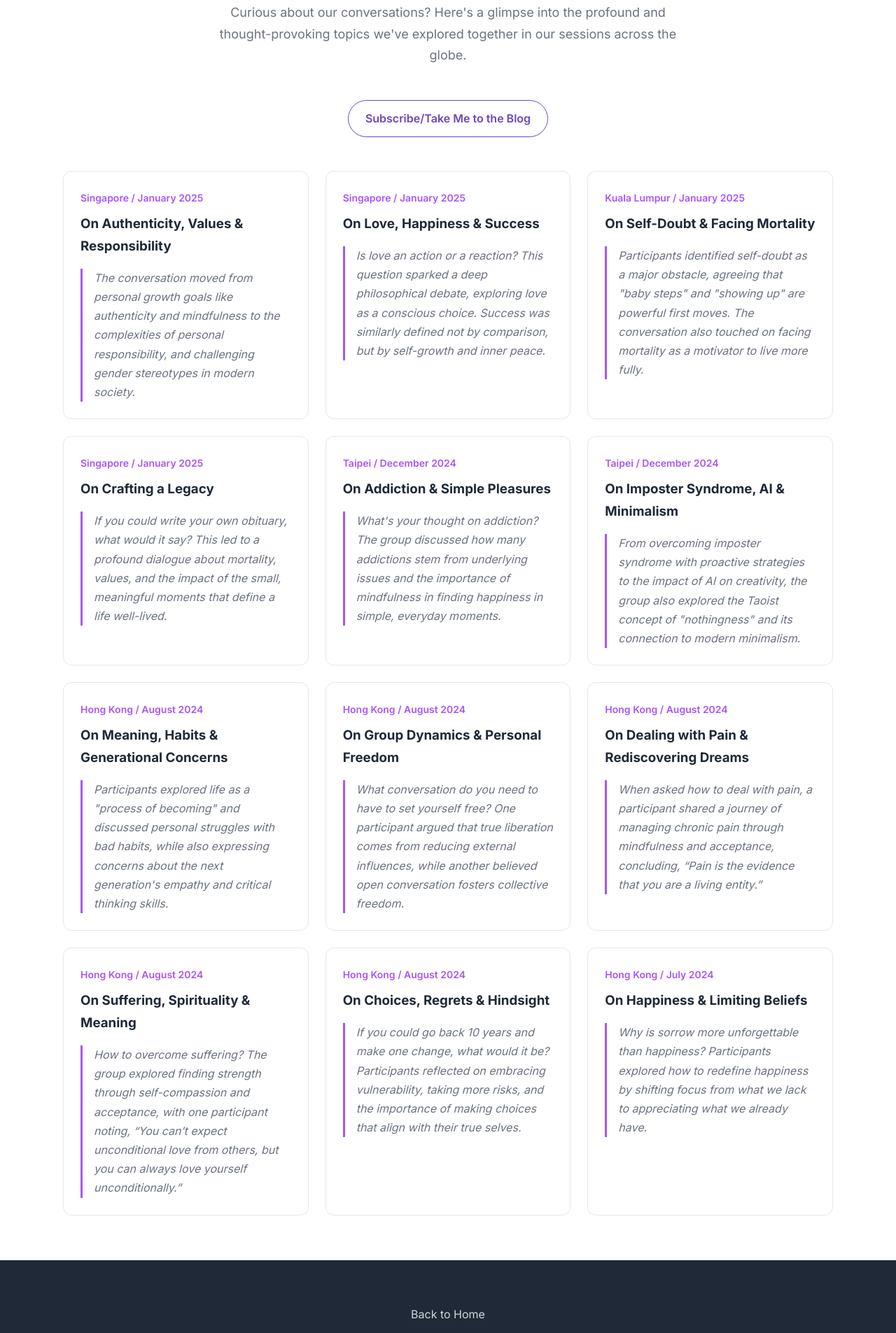
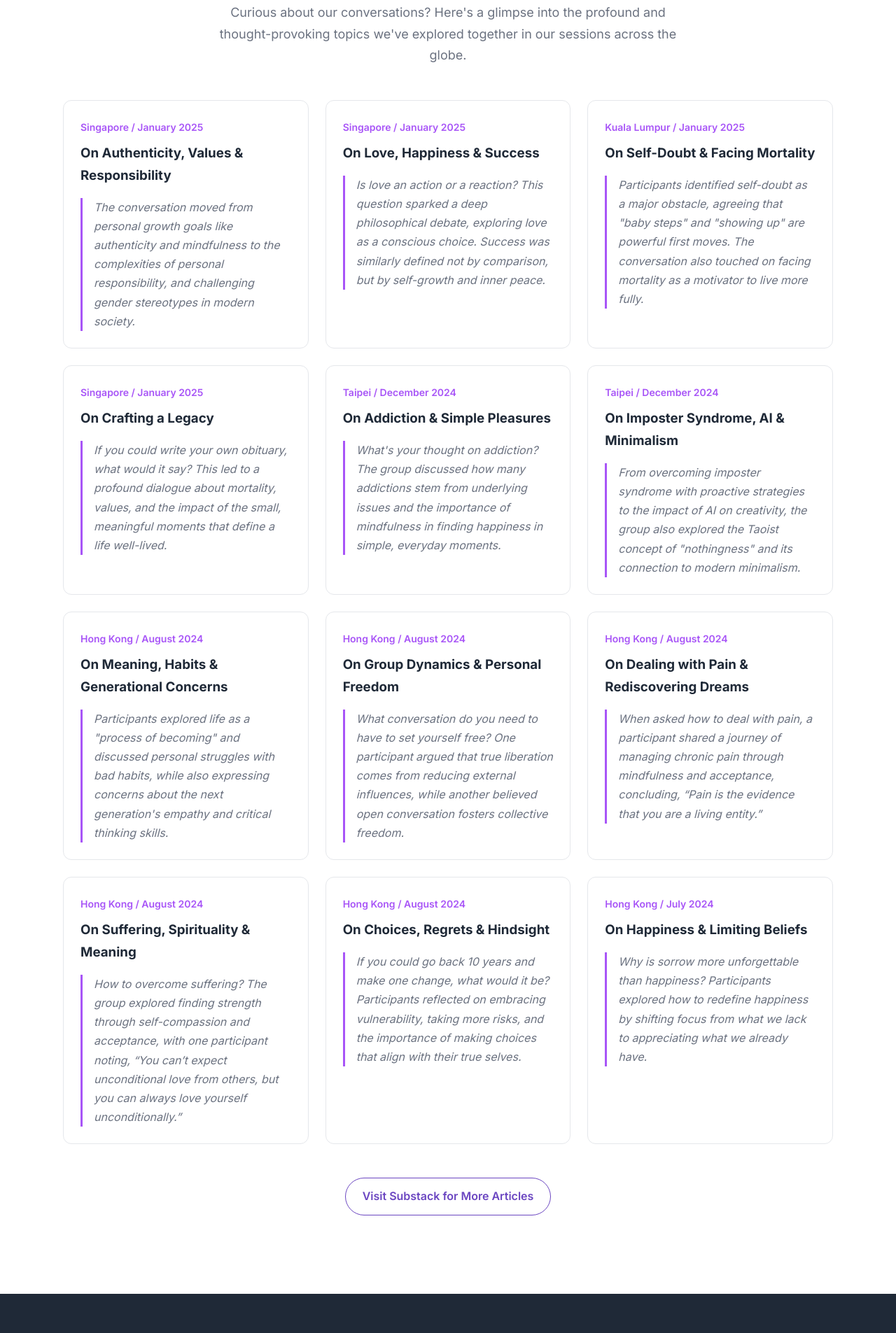
Before and after one commit to curioussoulscafe/www, a plain HTML site: page insights/index.html in a window 1280 px wide. Shown: the part 247-2152 px from the top of the page at 70% size. Drawn offline with Linux system fonts and the light colour scheme.

Commit message:
Rename button and move it down

```diff
--- a/insights/index.html
+++ b/insights/index.html
@@ -196,9 +196,6 @@
                     <h2>Insights From Our Gatherings</h2>
                     <p>Curious about our conversations? Here's a glimpse into the profound and thought-provoking topics we've explored together in our sessions across the globe.</p>
                 </div>
-                <div style="text-align: center; margin-top: 3rem; margin-bottom: 3rem;">
-                    <a href="https://curioussoulscafe.substack.com/" target="_blank" rel="noopener noreferrer" class="btn btn-primary">Subscribe/Take Me to the Blog</a>
-                </div>
                 <div class="insights-grid">
                     <div class="insight-card">
                         <a href="https://curioussoulscafe.substack.com/p/authenticity-values-and-responsibility-conversations-at-curious-souls-cafe-singapore" aria-label="Read: Singapore - On Authenticity, Values & Responsibility" target="_blank" rel="noopener noreferrer">
@@ -309,6 +306,9 @@
                         </a>
                     </div>
                 </div>
+                <div style="text-align: center; margin-top: 3rem; margin-bottom: 3rem;">
+                    <a href="https://curioussoulscafe.substack.com/" target="_blank" rel="noopener noreferrer" class="btn btn-primary">Visit Substack for More Articles</a>
+                </div>
             </div>
         </section>
     </main>
```
